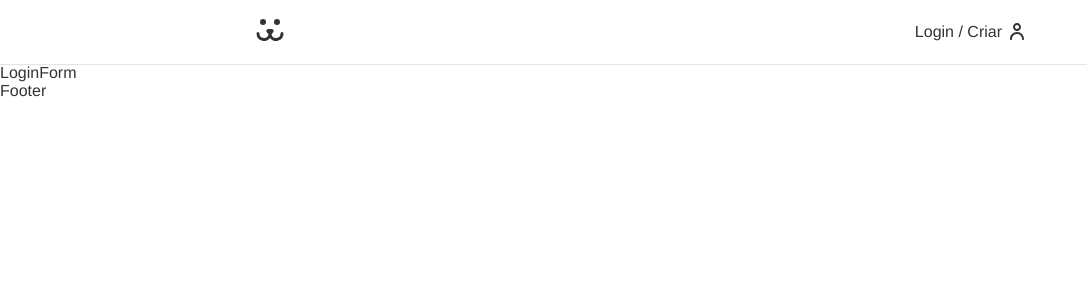
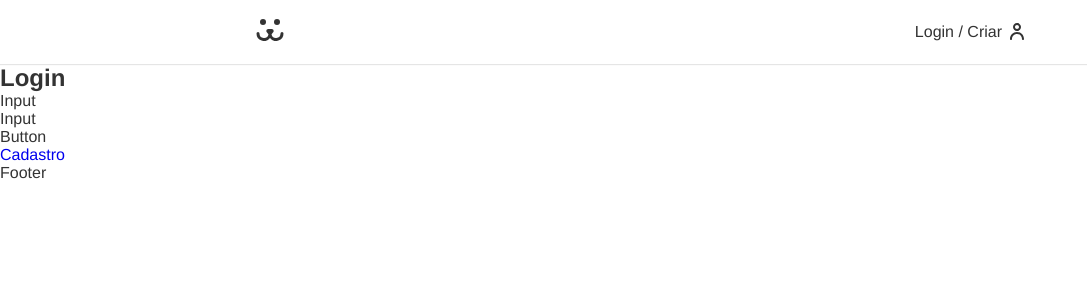
Before and after one commit to alex-candido/dogs-app, a React (Create React App) app: page /Login in a window 1280 px wide. Shown: the top 300 px of the page, without its empty margins (0-1087 px from the left). Built offline with nearby package versions, Linux system fonts and the light colour scheme.

Commit message:
estrutura inicial LoginForm.js

```diff
--- /dev/null
+++ b/src/Components/Forms/Button.js
@@ -0,0 +1,10 @@
+import React from 'react'
+// import styles from './Button.module.css';
+
+const Button = () => {
+  return (
+    <div>Button</div>
+  )
+}
+
+export default Button
--- /dev/null
+++ b/src/Components/Forms/Input.js
@@ -0,0 +1,10 @@
+import React from 'react'
+// import styles from './Input.module.css';
+
+const Input = () => {
+  return (
+    <div>Input</div>
+  )
+}
+
+export default Input
--- a/src/Components/Login/LoginCreate.js
+++ b/src/Components/Login/LoginCreate.js
@@ -0,0 +1,9 @@
+import React from 'react'
+
+const LoginCreate = () => {
+  return (
+    <div>LoginCreate</div>
+  )
+}
+
+export default LoginCreate
--- a/src/Components/Login/LoginForm.js
+++ b/src/Components/Login/LoginForm.js
@@ -1,8 +1,19 @@
-import React from 'react'
+import React from 'react';
+import { Link } from 'react-router-dom';
+import Button from '../Forms/Button';
+import Input from '../Forms/Input';
 
 const LoginForm = () => {
   return (
-    <div>LoginForm</div>
+    <section>
+      <h1>Login</h1>
+      <form>
+        <Input label="Usuário" type="text" name="username"/>
+        <Input label="Senha" type="password" name="password"/>
+        <Button>Entrar</Button>
+      </form>
+      <Link to="/login/criar">Cadastro</Link>
+    </section>
   )
 }
 
```
Also changed, not shown: src/Components/Forms/Button.module.css (added), src/Components/Forms/Input.module.css (added).
